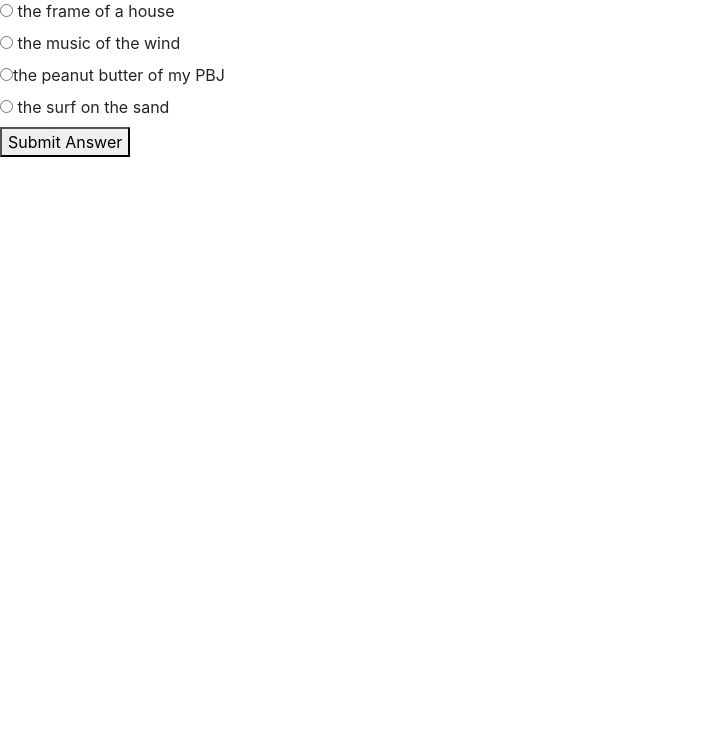
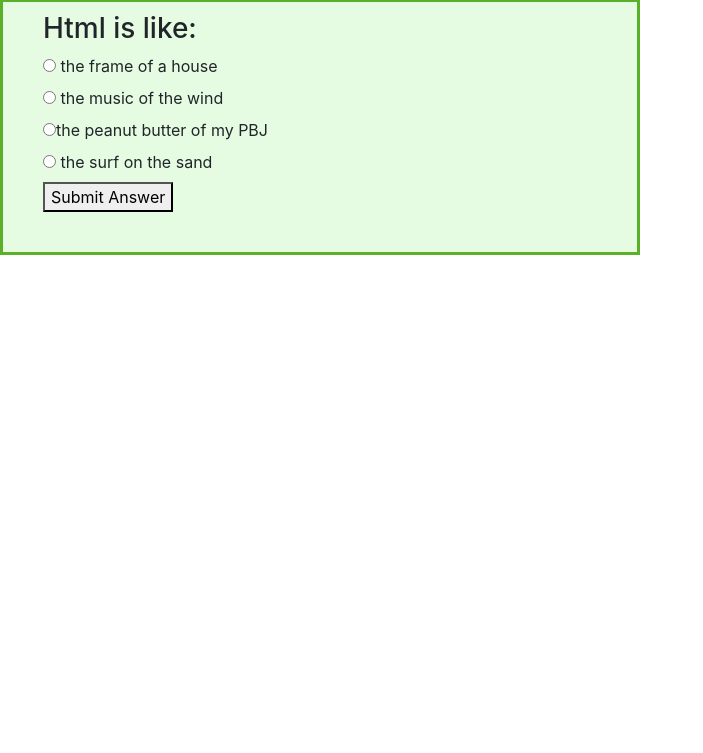
Before and after one commit to brendancer/hw4-goodwin, a plain HTML site: page index.html in a window 1280 px wide. Shown: the part 47-800 px from the top of the page, without its empty margins (0-703 px from the left). Drawn offline with nearby package versions, Linux system fonts and the light colour scheme.

Commit message:
debugging Test questions display

```diff
--- a/index.html
+++ b/index.html
@@ -8,8 +8,14 @@
       name="viewport"
       content="width=device-width, initial-scale=1, shrink-to-fit=no"
     />
-
-    <title>Document</title>
+    <style>
+      div#test {
+        border: #5ab029 3px solid;
+        padding: 10px 40px 40px 40px;
+        background-color: #e5fce3;
+        width: 50%;
+      }
+    </style>
 
     <!--Bootstrap-->
     <link
--- a/script.js
+++ b/script.js
@@ -28,7 +28,7 @@ var questions = [
   },
 
   {
-    questions: "javascript is like:",
+    question: "javascript is like:",
     a: "the direction of the wind",
     b: "the bread of my PBJ",
     c: "the sharks in the ocean",
@@ -60,8 +60,8 @@ function renderQuestion() {
       correct +
       " of " +
       questions.length +
-      " questions correct.</h2>";
-    get(test_status).innerHTML = "test completed";
+      " questions correct</h2>";
+    get("test_status").innerHTML = "Test completed";
     //allows user to restart the test by setting position to 0
     pos = 0;
     correct = 0;
@@ -79,7 +79,7 @@ function renderQuestion() {
   chD = questions[pos].d;
 
   //display question
-  test.innerhtml = "<h3>" + question + "</h3>";
+  test.innerHTML = "<h3>" + question + "</h3>";
 
   //display answer options
   test.innerHTML +=
```
Also changed, not shown: help.html (deleted).
